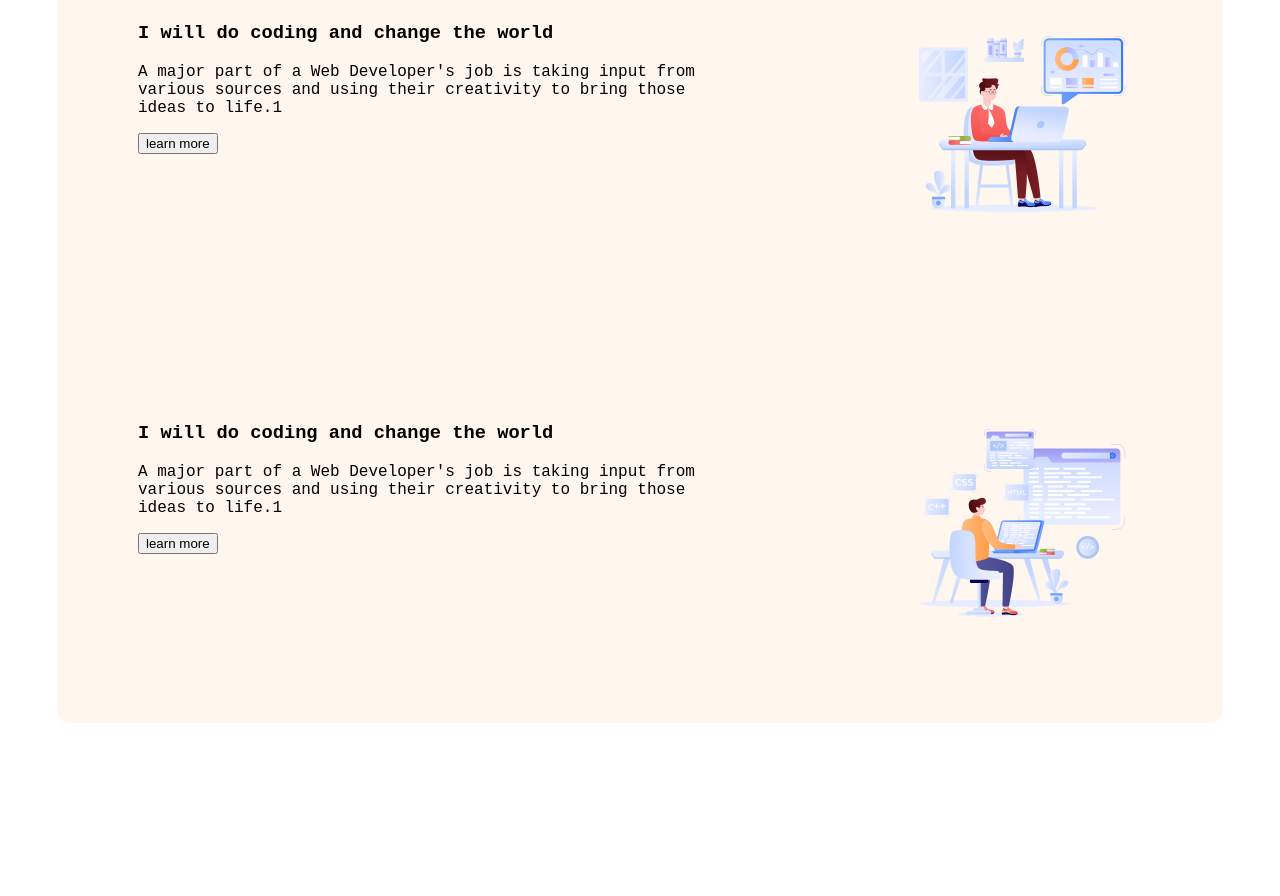
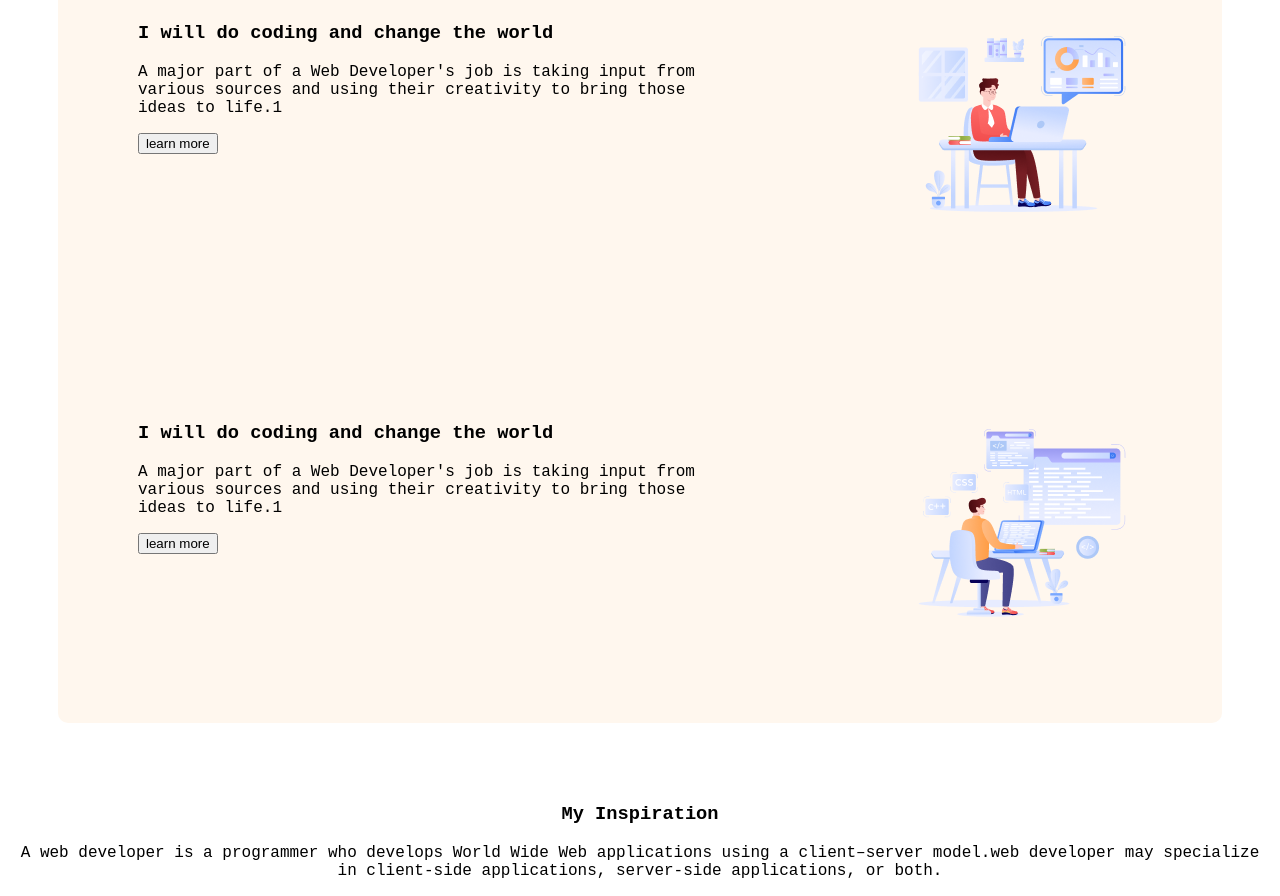
Before and after one commit to webdevelopment-e/My-developer-portfolio, a plain HTML site: page index.html in a window 1280 px wide. Shown: the part 1413-2309 px from the top of the page. Before the commit the page ends 2216 px from the top, so only its background shows below. Drawn offline with Linux system fonts and the light colour scheme; a web font is replaced by a local one.

Commit message:
developer portfolio coding done

```diff
--- a/index.html
+++ b/index.html
@@ -61,6 +61,13 @@
                 <img src="images/assets/Group 4.png" alt="">
             </div>
         </section>
+
+        <section>
+            <h3 class="inspiration">My Inspiration</h3>
+            <p class="inspiration">A web developer is a programmer who develops World Wide Web applications using a client–server model.web developer may specialize in client-side applications, server-side applications, or both.</p>
+        </section>
+
+
     </main>
     <footer>
 
--- a/styles/portfolio.css
+++ b/styles/portfolio.css
@@ -83,3 +83,7 @@ nav ul li{
 .skill-description-3{
     max-width: 580px;
 }
+
+.inspiration{
+    text-align: center;
+}
```
